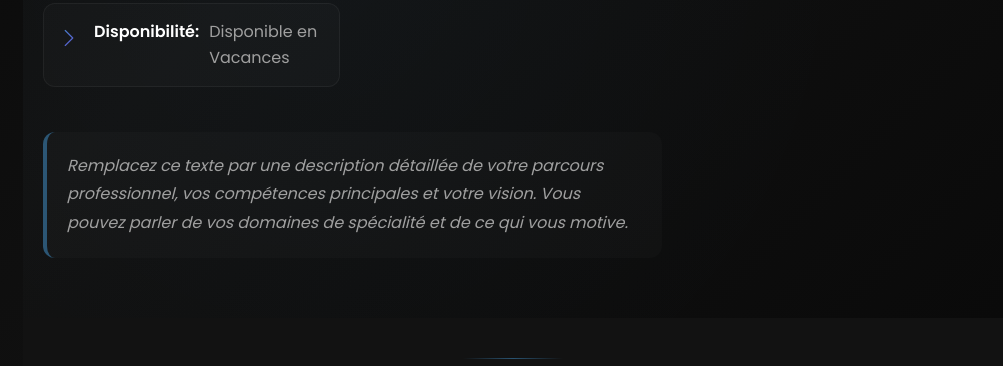
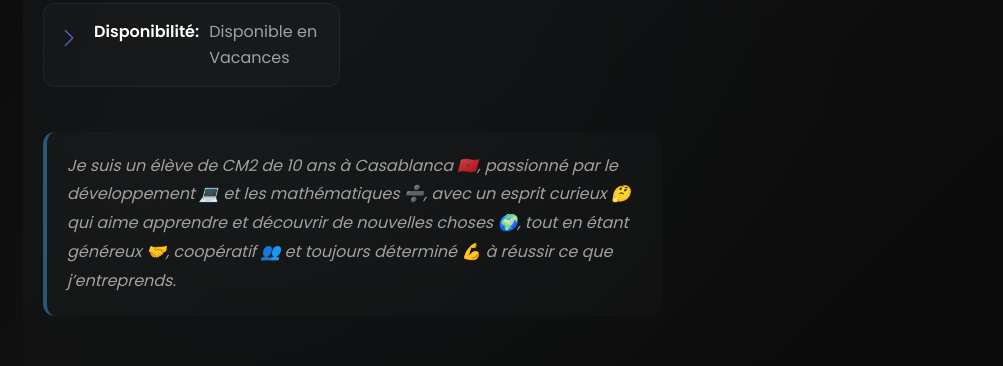
Before and after one commit to zaydmestari/Portfolio, a plain HTML site: page index.html in a window 1280 px wide. Shown: the part 1677-2043 px from the top of the page, without its empty margins (277-1280 px from the left). Drawn offline with nearby package versions, Linux system fonts and the light colour scheme.

Commit message:
+Description

```diff
--- a/index.html
+++ b/index.html
@@ -101,8 +101,8 @@
 
             <!-- TODO: Remplacez la description de votre profil -->
             <p>
-              Remplacez ce texte par une description détaillée de votre parcours professionnel, vos compétences principales et votre vision.
-              Vous pouvez parler de vos domaines de spécialité et de ce qui vous motive.
+              Je suis un élève de CM2 de 10 ans à Casablanca 🇲🇦, passionné par le développement 💻 et les mathématiques ➗, avec un esprit curieux 🤔 qui aime apprendre et découvrir de nouvelles choses 🌍, tout en étant généreux 🤝, coopératif 👥 et toujours déterminé 💪 à réussir ce que j’entreprends.
+
             </p>
           </div>
         </div>
```
